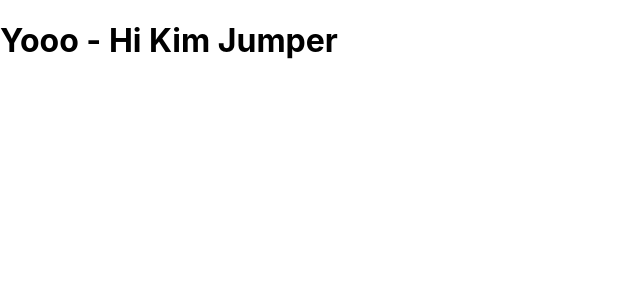
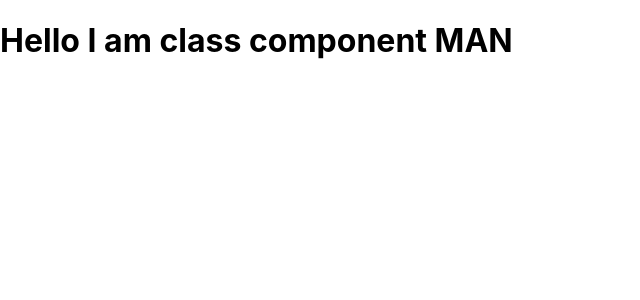
Before and after one commit to PanithiJump/Udm-Nextjs-MovieApp, a Next.js app: page /about in a window 1280 px wide. Shown: the top 300 px of the page, without its empty margins (0-640 px from the left). Built offline with nearby package versions, Linux system fonts and the light colour scheme.

Commit message:
Sec2-Class Components

```diff
--- a/pages/about.js
+++ b/pages/about.js
@@ -1,16 +1,29 @@
 import React from 'react'
 
 // functional component - arrow function
-const About = () => {
-    const message = 'Hi Kim Jumper'
-    return(
-        <h1>Yooo - {message}</h1>
-    )
-}
+// WHEN TO USE:
+// 1. for smaller components
+// 2. reusable components
+// 3. presentional components , patialy right, we can use HOOKS and specify state
+// const About = () => {
+//     const message = 'Hi Kim Jumper'
+//     return(
+//         <h1>Yooo - {message}</h1>
+//     )
+// }
 
 // const About = () => {
 //   const message = 'Hello World'
 //   return React.createElement('h1', null, 'I am genereting this with createElement')
 // }
 
+
+class About extends React.Component {
+    render() {
+      return (
+        <h1>Hello I am class component MAN</h1>
+      )
+    }
+  }
+
 export default About
```
